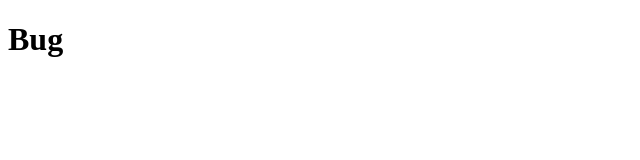
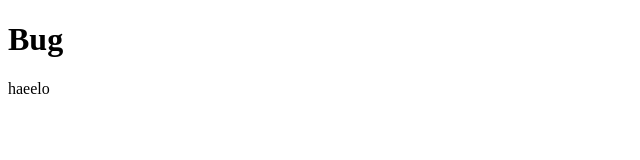
Before and after one commit to xiaosi0707/1704D, a plain HTML site: page index.html in a window 1280 px wide. Shown: the full height of the page, 0-640 px from the left. Drawn offline with Linux system fonts and the light colour scheme.

Commit message:
Update index.html

```diff
--- a/index.html
+++ b/index.html
@@ -6,5 +6,6 @@
 </head>
 <body>
     <h1>Bug</h1>
+    haeelo
 </body>
 </html>
```
